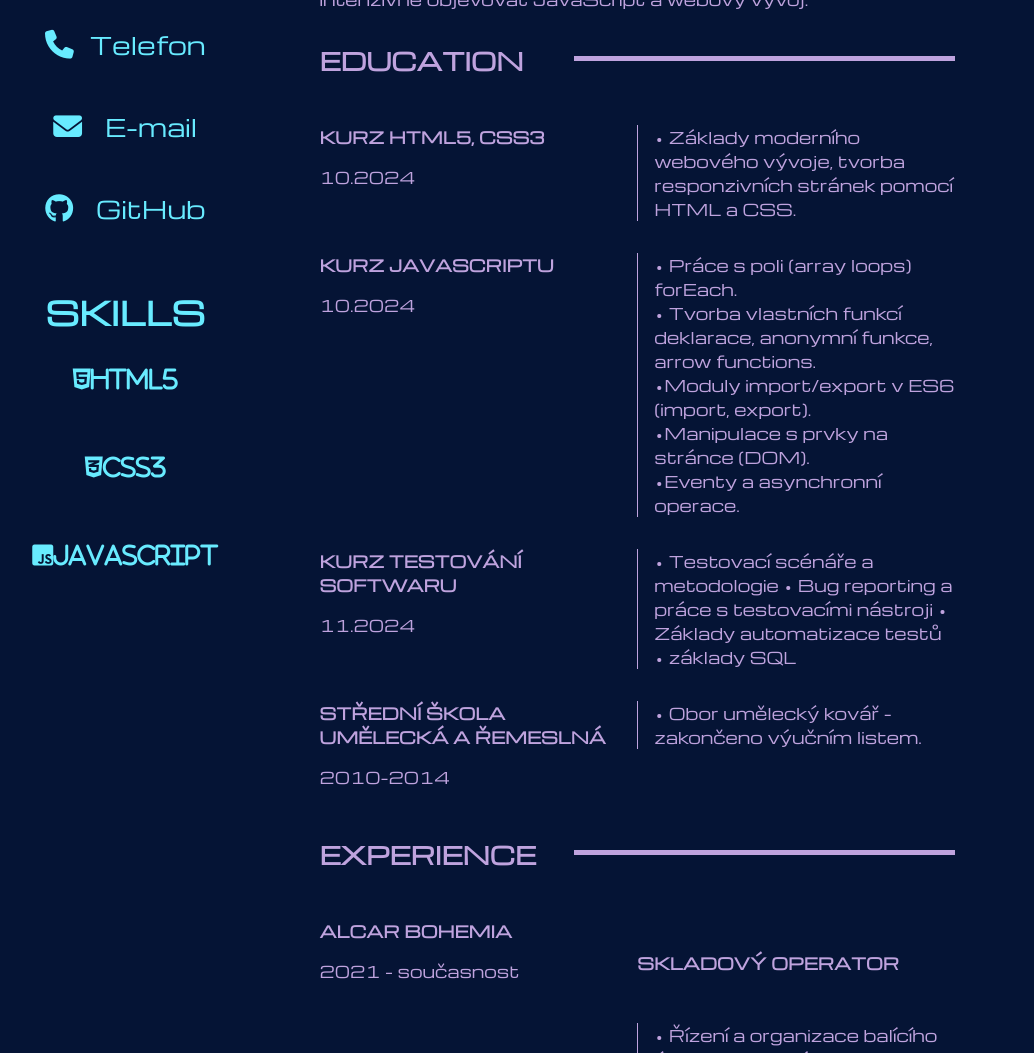
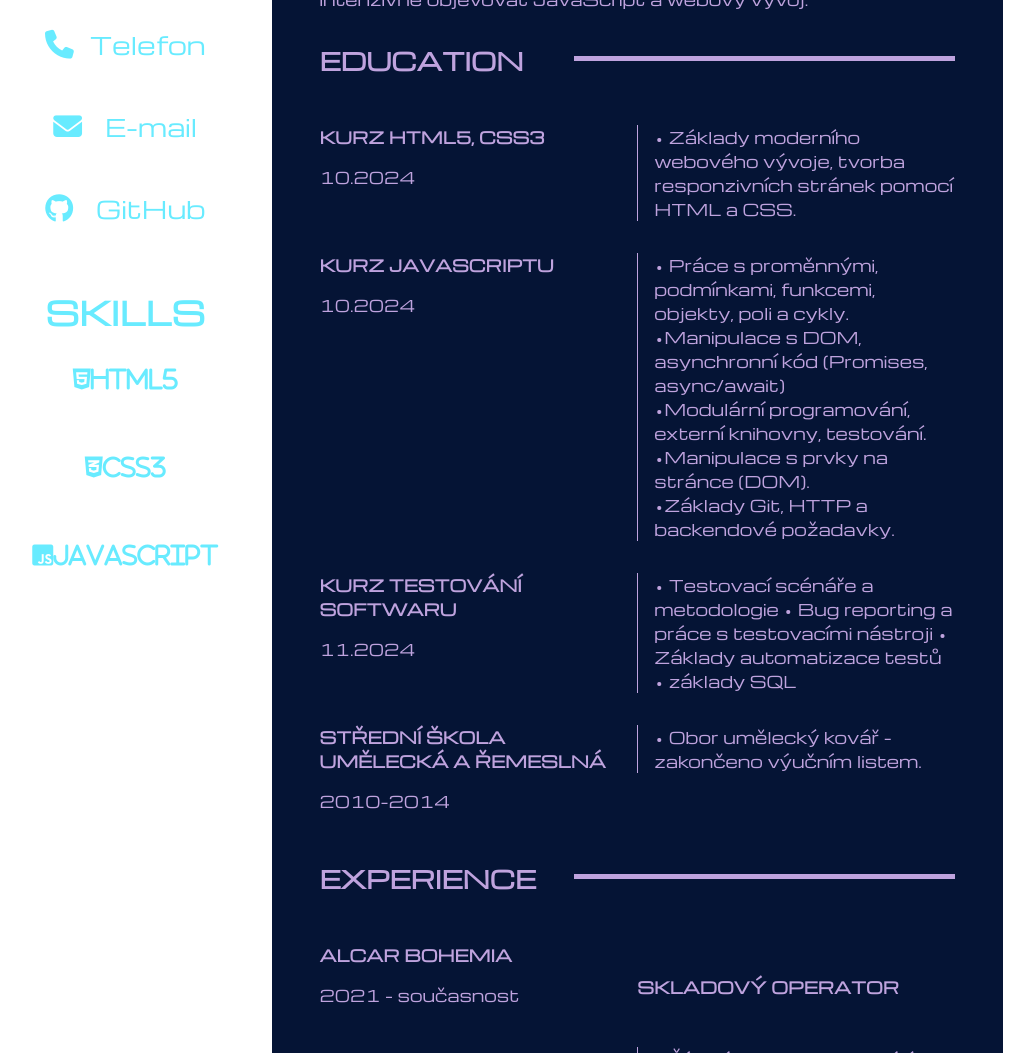
Before and after one commit to jsonWalker1/CV, a plain HTML site: page index.html in a window 1280 px wide. Shown: the part 1143-2196 px from the top of the page, without its empty margins (149-1183 px from the left). Drawn offline with nearby package versions, Linux system fonts and the light colour scheme; a web font is replaced by a local one.

Commit message:
version1.3

```diff
--- a/index.html
+++ b/index.html
@@ -4,7 +4,7 @@
     <meta charset="UTF-8">
     <meta name="viewport" content="width=device-width, initial-scale=1.0">
     <link rel="stylesheet" href="https://cdnjs.cloudflare.com/ajax/libs/font-awesome/6.4.0/css/all.min.css">
-    <title>Document</title>
+    <title>CV-Tomáš Zach</title>
     <link rel="stylesheet" href="./css/main.css">
         <link rel="stylesheet" href="https://cdnjs.cloudflare.com/ajax/libs/font-awesome/6.4.0/css/all.min.css">
     <link rel="preconnect" href="https://fonts.googleapis.com">
@@ -13,6 +13,7 @@
     <link rel="preconnect" href="https://fonts.googleapis.com">
     <link rel="preconnect" href="https://fonts.gstatic.com" crossorigin>
     <link href="https://fonts.googleapis.com/css2?family=Bai+Jamjuree:ital,wght@0,200;0,300;0,400;0,500;0,600;0,700;1,200;1,300;1,400;1,500;1,600;1,700&family=Michroma&family=Orbitron:wght@400..900&family=Oxanium:wght@200..800&family=Poppins:ital,wght@0,100;0,200;0,300;0,400;0,500;0,600;0,700;0,800;0,900;1,100;1,200;1,300;1,400;1,500;1,600;1,700;1,800;1,900&display=swap" rel="stylesheet">
+    <link rel="icon" type="image/png" href="IMG/favicon.png">
 </head>
 
 <body>
@@ -66,11 +67,11 @@
                         </div>
                         <div class=" right-tl-content">
 
-                            <p> • Práce s poli (array loops) forEach. <br>
-                                • Tvorba vlastních funkcí deklarace, anonymní funkce, arrow functions. <br>
-                                •Moduly import/export v ES6 (import, export). <br>
+                            <p> • Práce s proměnnými, podmínkami, funkcemi, objekty, poli a   cykly.<br>
+                                •Manipulace s DOM, asynchronní kód (Promises, async/await)<br>
+                                •Modulární programování, externí knihovny, testování. <br>
                                 •Manipulace s prvky na stránce (DOM). <br>
-                                •Eventy a asynchronní operace.
+                                •Základy Git, HTTP a backendové požadavky.
                                 </p>
                         </div>
                         <div class=" left-tl-content">
```
Also changed, not shown: IMG/favicon.png (added), IMG/img.jpg (deleted), IMG/main-background.jpg (deleted), 1 other file.
